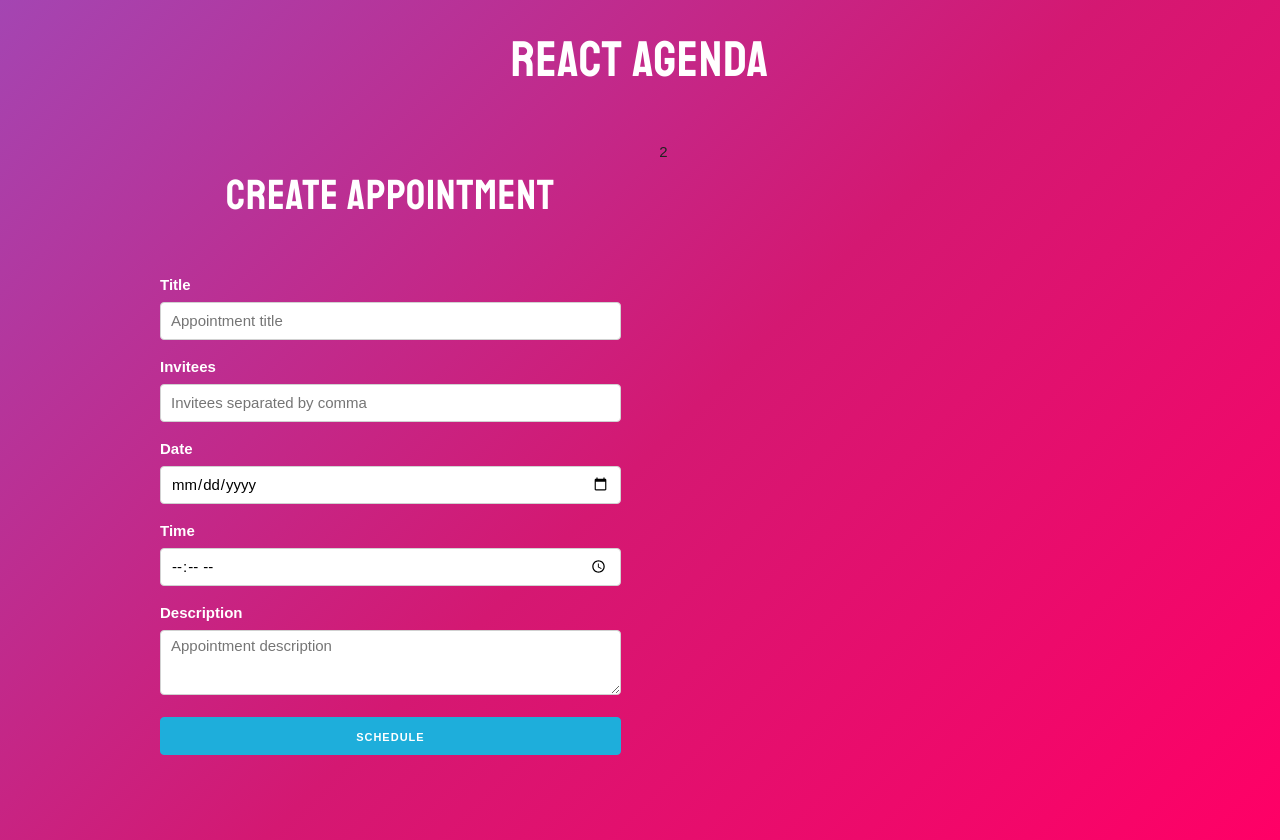
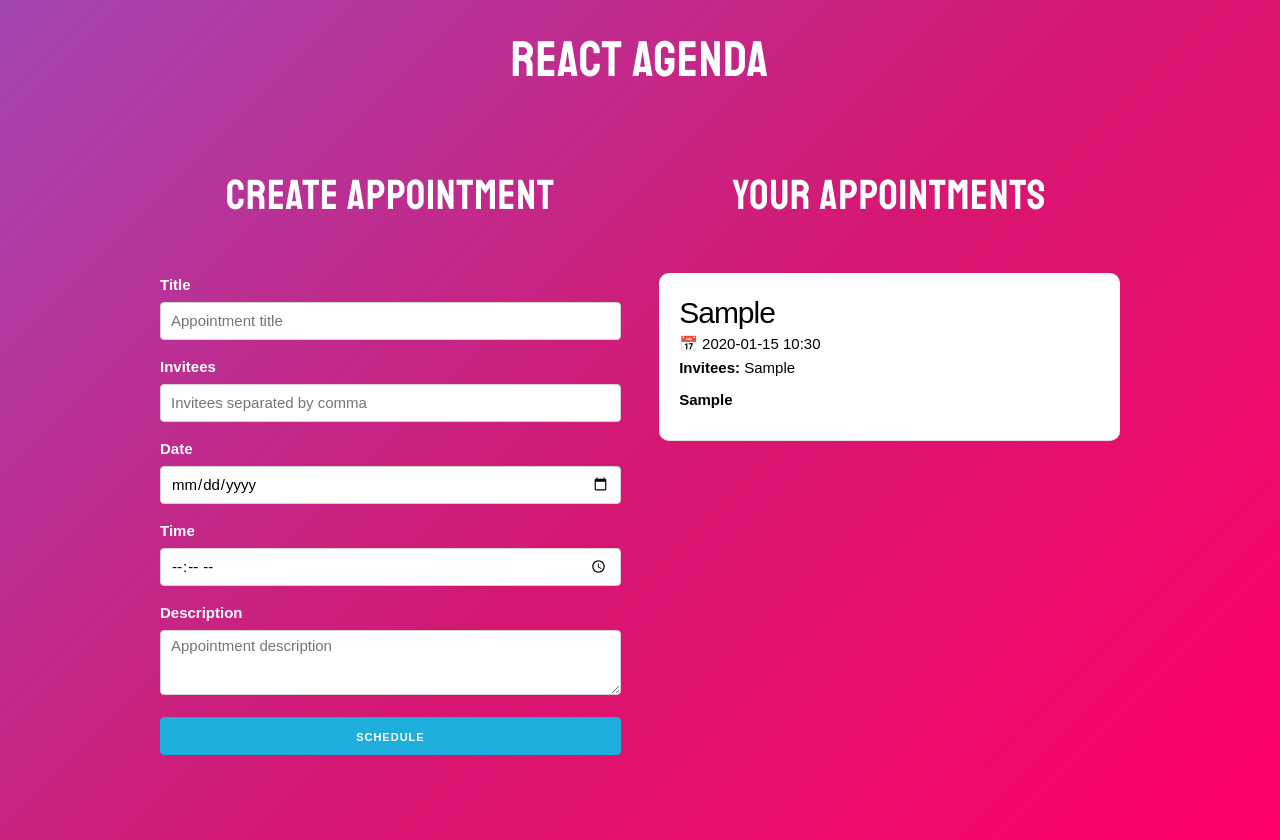
Before and after one commit to IsaacRF/react-agenda, a React (Create React App) app: page / in a window 1280 px wide. Both pictures are taken after typing "Sample", "Sample", "2020-01-15", "10:30", "Sample" into the empty fields and a click on the button "SCHEDULE". Built offline with nearby package versions, Linux system fonts and the light colour scheme.

Commit message:
#61 List appointments in right column
- Add Appointment component with custom styles
- Map appointments list into right column

```diff
--- a/src/App.tsx
+++ b/src/App.tsx
@@ -1,6 +1,7 @@
 import React, { Fragment, useState } from "react";
 
 import Form from "./components/Form";
+import Appointment from "./components/Appointment";
 
 const App = () => {
   // Saved Appointments state
@@ -11,10 +12,7 @@ const App = () => {
    * @param appointment Appointment to add
    */
   const createAppointment = (appointment: any) => {
-    setAppointments([
-      ...appointments,
-      appointment
-    ]);
+    setAppointments([...appointments, appointment]);
   };
 
   return (
@@ -24,7 +22,15 @@ const App = () => {
         <div className="one-half column">
           <Form createAppointment={createAppointment} />
         </div>
-        <div className="one-half column">2</div>
+        <div className="one-half column">
+          <h2>Your appointments</h2>
+          {appointments.map((appointment: any) => (
+            <Appointment
+                key={appointment.id}
+                appointment={appointment}
+            />
+          ))}
+        </div>
       </div>
     </Fragment>
   );
--- /dev/null
+++ b/src/components/Appointment/index.tsx
@@ -0,0 +1,18 @@
+import React from 'react';
+
+import './styles.scss';
+
+export interface AppointmentProps {
+  appointment: any
+}
+
+const Appointment: React.FC<AppointmentProps> = ({ appointment }) => (
+    <div className="appointment">
+        <h3>{appointment.title}</h3>
+        <span>📅 {appointment.date} {appointment.time}</span>
+        <p>Invitees: <span>{appointment.invitees}</span></p>
+        <p>{appointment.description}</p>
+    </div>
+);
+
+export default Appointment;
--- /dev/null
+++ b/src/components/Appointment/styles.scss
@@ -0,0 +1,4 @@
+h3 {
+    margin-block-end: 0;
+    font-size: 3rem;
+}
```
